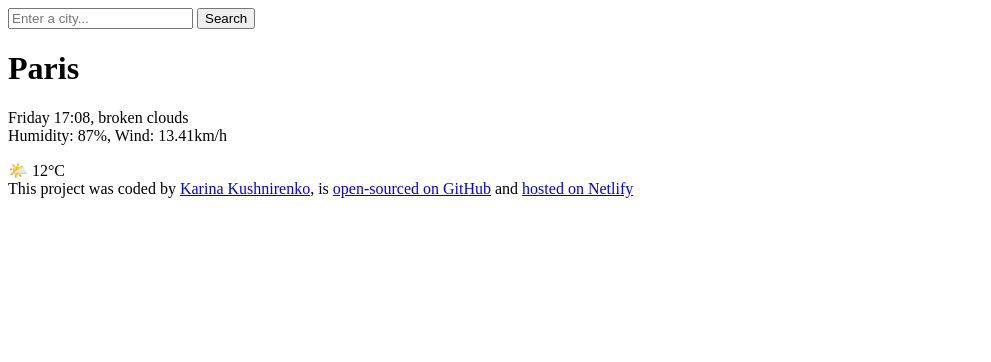
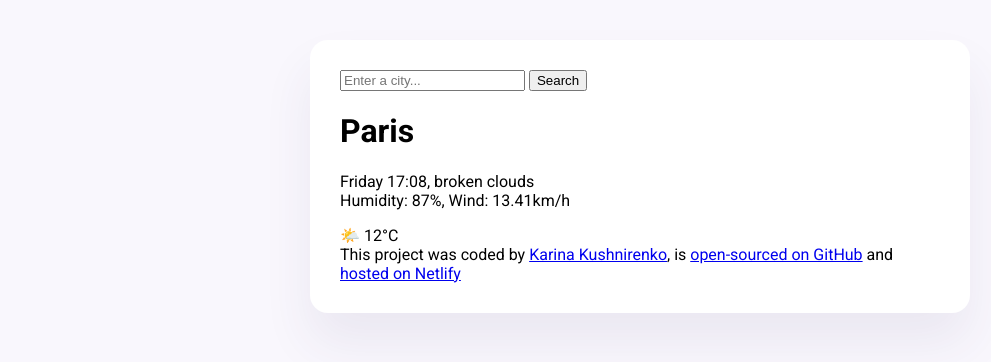
Before and after one commit to Kat2Rina/My_first_project_weather.app, a plain HTML site: page index.html in a window 1280 px wide. Shown: the whole page, without its empty margins (0-991 px from the left). Drawn offline with Linux system fonts and the light colour scheme.

Commit message:
Styled the main container and added font

```diff
--- a/index.html
+++ b/index.html
@@ -3,9 +3,17 @@
   <head>
     <meta charset="UTF-8" />
     <meta name="viewport" content="width=device-width, initial-scale=1.0" />
+    <link rel="preconnect" href="https://fonts.googleapis.com" />
+    <link rel="preconnect" href="https://fonts.gstatic.com" crossorigin />
+    <link
+      href="https://fonts.googleapis.com/css2?family=Roboto+Serif:ital,opsz,wght@0,8..144,100..900;1,8..144,100..900&family=Roboto:ital,wght@0,100;0,300;0,400;0,500;0,700;0,900;1,100;1,300;1,400;1,500;1,700;1,900&display=swap"
+      rel="stylesheet"
+    />
+    <link rel="stylesheet" href="src/style.css" />
     <title>Weather App</title>
   </head>
   <body>
+    <div class="weather-app">
       <header>
         <form>
           <input type="search" placeholder="Enter a city..." required />
@@ -40,5 +48,6 @@
           >hosted on Netlify</a
         >
       </footer>
+    </div>
   </body>
 </html>
--- /dev/null
+++ b/src/style.css
@@ -0,0 +1,13 @@
+body {
+  background-color: #f9f7fd;
+  font-family: "Roboto", sans-serif;
+}
+
+.weather-app {
+  background-color: white;
+  max-width: 600px;
+  margin: 40px auto;
+  padding: 30px;
+  box-shadow: 0 30px 50px #41326414;
+  border-radius: 18px;
+}
```
Lines whose indentation alone changed are shown as unchanged.
